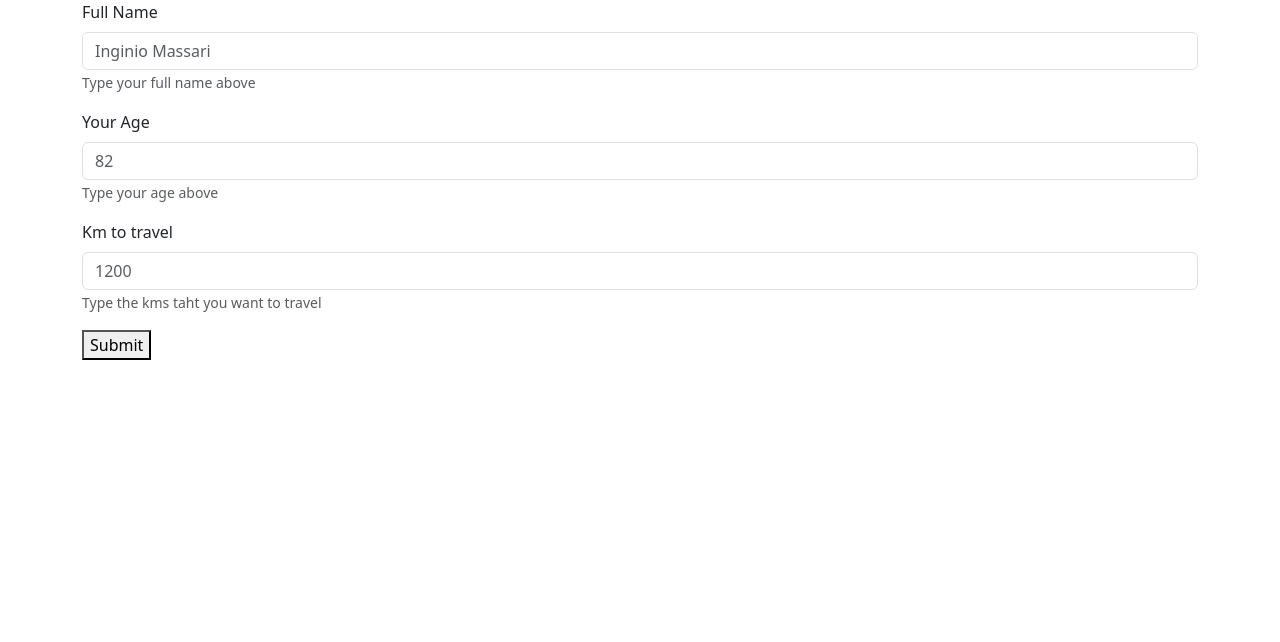
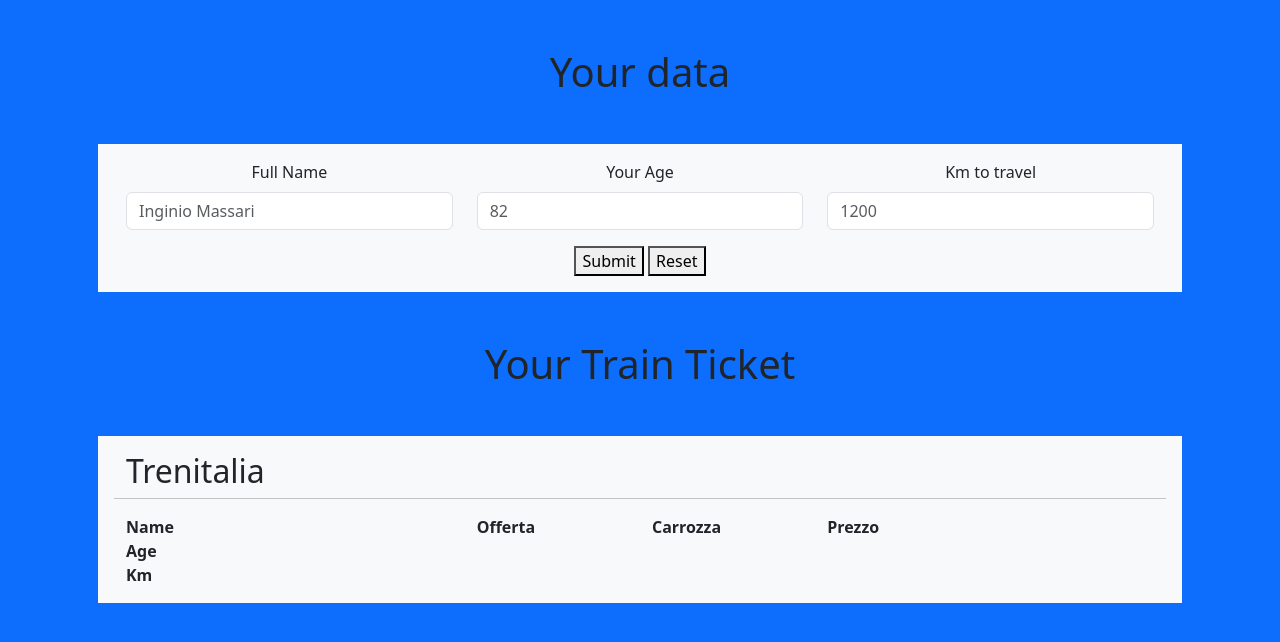
Before and after one commit to NavodContrath/js-biglietto-treno-form, a plain HTML site: page index.html in a window 1280 px wide. Drawn offline with nearby package versions, Linux system fonts and the light colour scheme.

Commit message:
add html for milestone-3

```diff
--- a/index.html
+++ b/index.html
@@ -10,8 +10,9 @@
         integrity="sha384-QWTKZyjpPEjISv5WaRU9OFeRpok6YctnYmDr5pNlyT2bRjXh0JMhjY6hW+ALEwIH" crossorigin="anonymous">
 </head>
 
-<body>
-    <!-- MILESTONE 2 -->
+<body class="bg-primary">
+    <!-- MILESTONE 2  -->
+    <!--
     <div class="container">
         <form action="">
             <div class="mb-3">
@@ -37,6 +38,56 @@
         </form>
 
     </div>
+-->
+    <!-- MILESTONE 3 -->
+    <div class="container ">
+        <h1 class="my-5 text-center">Your data</h1>
+        <form class="m-3 p-3 row bg-light" action="">
+            <div class="mb-3 col-4 text-center">
+                <label for="fullname" class="form-label">Full Name</label>
+                <input type="text" class="form-control" name="fullname" id="fullname" aria-describedby="nameHelpId"
+                    placeholder="Inginio Massari" />
+            </div>
+            <div class="mb-3 col-4 text-center">
+                <label for="userAge" class="form-label">Your Age</label>
+                <input type="number" class="form-control" name="userAge" id="userAge" aria-describedby="ageHelpId"
+                    placeholder="82" />
+            </div>
+            <div class="mb-3 col-4 text-center">
+                <label for="userKm" class="form-label">Km to travel</label>
+                <input type="number" class="form-control" name="userKm" id="userKm" aria-describedby="kmHelpId"
+                    placeholder="1200" />
+            </div>
+            <div class="col-12 text-center">
+                <span><button type="submit">Submit</button></span>
+                <span><button type="submit">Reset</button></span>
+            </div>
+        </form>
+        <h1 class="my-5 text-center">Your Train Ticket</h1>
+        <div class="row m-3 p-3 bg-light">
+            <h2>Trenitalia</h2>
+            <hr>
+            <div class="col-4">
+                <strong class="d-block">Name<span id="ticketName"></span></strong>
+                <strong class="d-block">Age<span id="ticketAge"></span></strong>
+                <strong class="d-block">Km<span id="ticketKm"></span></strong>
+            </div>
+            <div class="col-2">
+                <strong class="d-block">Offerta<span id="ticketOffer"></span></strong>
+
+            </div>
+            <div class="col-2">
+                <strong class="d-block">Carrozza<span id="ticketCarriage"></span></strong>
+
+            </div>
+            <div class="col-2">
+                <strong class="d-block">Prezzo<span id="ticketPrice"></span></strong>
+
+            </div>
+        </div>
+
+
+    </div>
 
 
 
--- a/main.js
+++ b/main.js
@@ -19,6 +19,7 @@ if (age > 65) {
 }
 */
 //MILESTONE 2
+/*
 const priceKm = 0.21
 const formEl = document.querySelector("form")
 const fullNameEl = document.getElementById("fullname")
@@ -48,3 +49,5 @@ formEl.addEventListener('submit', function () {
     }
 }
 )
+*/
+/*  */
```
